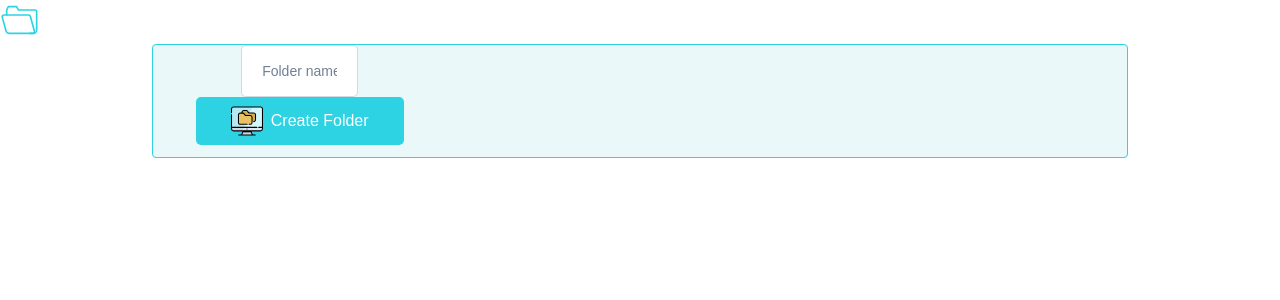
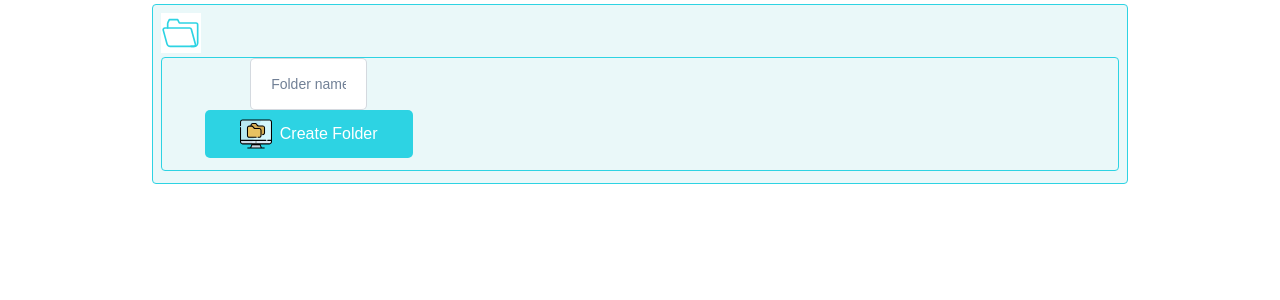
Before and after one commit to Jehadalmaliki/Files-App-UI, a React (Create React App) app: page / in a window 1280 px wide. Shown: the top 300 px of the page. Built offline with nearby package versions, Linux system fonts and the light colour scheme.

Commit message:
feat: add folders route

```diff
--- a/src/App.js
+++ b/src/App.js
@@ -7,22 +7,26 @@ import FileUpload from "./Component/Files/FileUpload";
 import 'react-toastify/dist/ReactToastify.css';
 import ChildFolder from './Component/Folder/ChildFolder';
 import MyBreadcrumbs from './Component/Breadcrumbs';
+import Folderlist from './Component/Folder/Folderlist';
+
 
 function App() {
   return (
-    <ThemeProvider>
+    <div className="md:container p-2 mx-auto my-1 bg-light-cyan border border-cyan rounded">
       <Router>
         <MyBreadcrumbs />
 
         <Routes>
           <Route path="/" element={<Home />} />
+          <Route path="/folders" element={<Folderlist />} />
+
           <Route path="/folders/:id" element={<ChildFolder />} />
           <Route path="/files" element={<FileList />} />
           <Route path="/upload" element={<FileUpload />} />
           {/* Add other routes as needed */}
         </Routes>
       </Router>
-    </ThemeProvider>
+    </div>
   );
 }
 
```
Also changed, not shown: src/assets/folderr.svg (added).
